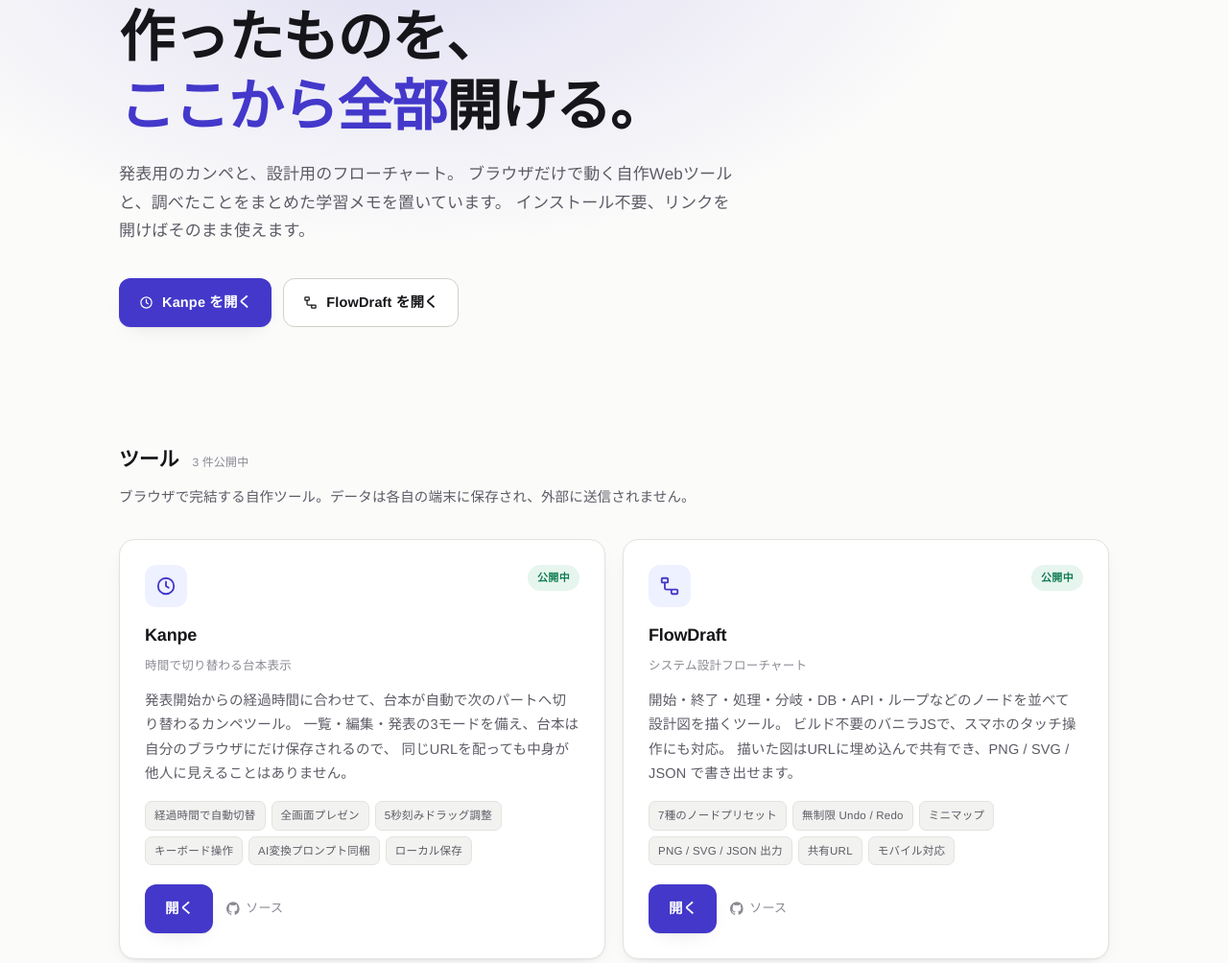
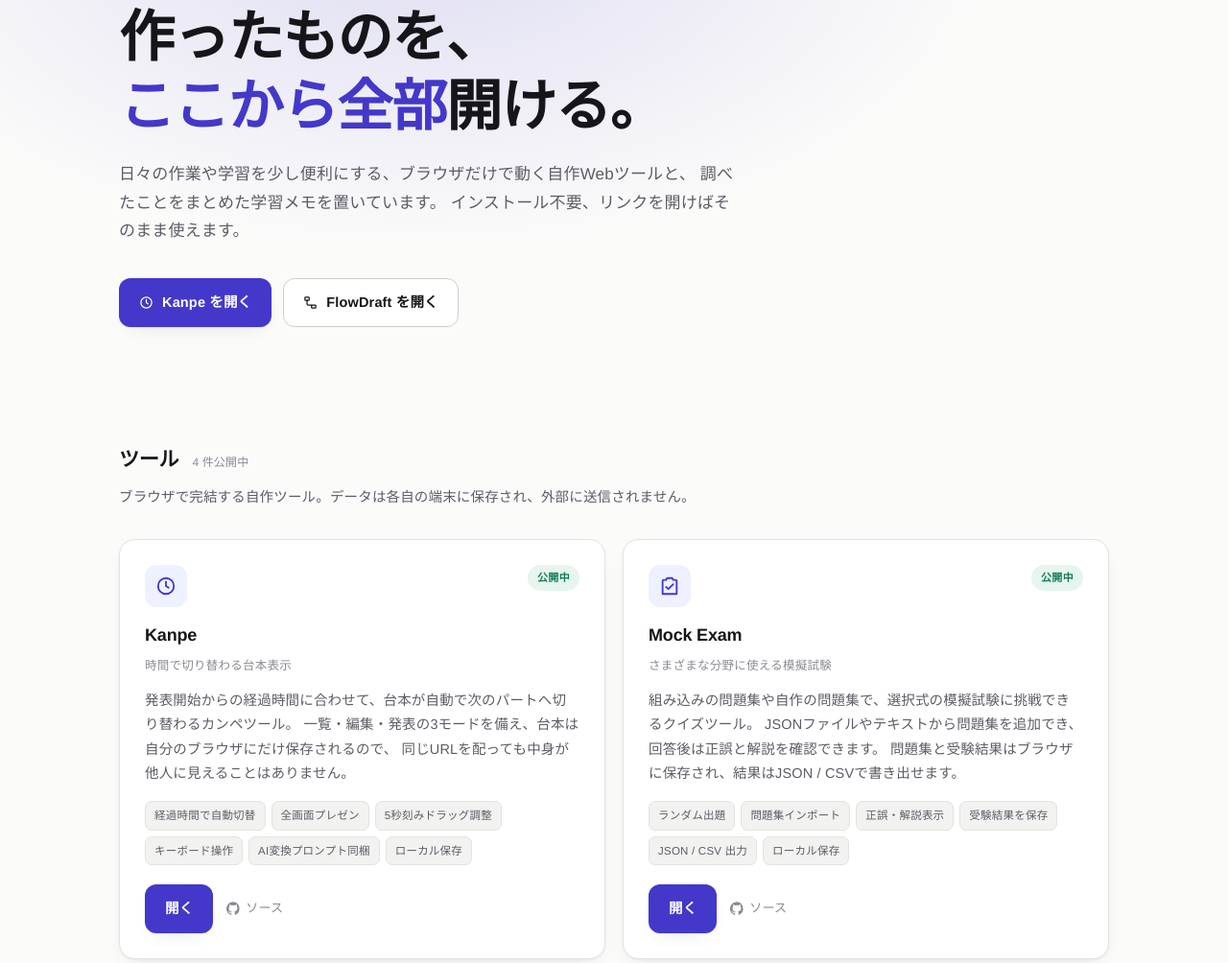
Before and after one commit to kazukibass/kazukibass.github.io, a plain HTML site: page index.html in a window 1280 px wide. Shown: the part 197-1201 px from the top of the page at 96% size. Drawn offline with Linux system fonts and the light colour scheme.

Commit message:
Add Mock Exam to tools

```diff
--- a/index.html
+++ b/index.html
@@ -4,7 +4,7 @@
 <meta charset="UTF-8">
 <meta name="viewport" content="width=device-width, initial-scale=1">
 <title>kazuki — 作ったもの置き場</title>
-<meta name="description" content="kazuki の制作物ハブ。Kanpe、FlowDraft などブラウザだけで動く自作Webツールと、学習メモをまとめています。">
+<meta name="description" content="kazuki の制作物ハブ。ブラウザですぐ使える自作Webツールと、調べたことをまとめた学習メモを公開しています。">
 <link rel="icon" href="favicon.svg" type="image/svg+xml">
 <meta name="theme-color" content="#ffffff" media="(prefers-color-scheme: light)">
 <meta name="theme-color" content="#0e0e0f" media="(prefers-color-scheme: dark)">
@@ -36,8 +36,8 @@
       <p class="eyebrow">Tools &amp; Notes</p>
       <h1>作ったものを、<br><em>ここから全部</em>開ける。</h1>
       <p class="lede">
-        発表用のカンペと、設計用のフローチャート。
-        ブラウザだけで動く自作Webツールと、調べたことをまとめた学習メモを置いています。
+        日々の作業や学習を少し便利にする、ブラウザだけで動く自作Webツールと、
+        調べたことをまとめた学習メモを置いています。
         インストール不要、リンクを開けばそのまま使えます。
       </p>
       <div class="cta">
@@ -56,7 +56,7 @@
   <!-- ============ TOOLS ============ -->
   <section id="tools">
     <div class="wrap">
-      <div class="sec-hd"><h2>ツール</h2><span class="cnt">3 件公開中</span></div>
+      <div class="sec-hd"><h2>ツール</h2><span class="cnt">4 件公開中</span></div>
       <p class="sec-sub">ブラウザで完結する自作ツール。データは各自の端末に保存され、外部に送信されません。</p>
 
       <div class="grid grid-2">
@@ -84,6 +84,35 @@
           <div class="card-act">
             <a class="btn btn-p" href="https://kazukibass.github.io/kanpe/" target="_blank" rel="noopener">開く</a>
             <a class="lnk" href="https://github.com/kazukibass/kanpe" target="_blank" rel="noopener">
+              <svg viewBox="0 0 24 24" fill="currentColor"><path d="M12 .5a12 12 0 0 0-3.8 23.4c.6.1.8-.3.8-.6v-2c-3.3.7-4-1.6-4-1.6-.6-1.4-1.4-1.8-1.4-1.8-1.1-.7.1-.7.1-.7 1.2.1 1.9 1.2 1.9 1.2 1.1 1.8 2.8 1.3 3.5 1 .1-.8.4-1.3.8-1.6-2.7-.3-5.5-1.3-5.5-5.9 0-1.3.5-2.4 1.2-3.2-.1-.3-.5-1.5.1-3.2 0 0 1-.3 3.3 1.2a11.5 11.5 0 0 1 6 0C17.3 4.9 18.3 5.2 18.3 5.2c.7 1.7.3 2.9.1 3.2.8.8 1.2 1.9 1.2 3.2 0 4.6-2.8 5.6-5.5 5.9.4.4.8 1.1.8 2.2v3.3c0 .3.2.7.8.6A12 12 0 0 0 12 .5z"/></svg>
+              ソース
+            </a>
+          </div>
+        </article>
+
+        <article class="card">
+          <div class="card-top">
+            <div class="ico"><svg viewBox="0 0 24 24" fill="none" stroke="currentColor" stroke-width="2" stroke-linecap="round" stroke-linejoin="round"><path d="M9 3h6l1 2h3a1 1 0 0 1 1 1v15H4V6a1 1 0 0 1 1-1h3z"/><path d="m8 13 2.5 2.5L16 10"/></svg></div>
+            <span class="badge b-live">公開中</span>
+          </div>
+          <h3>Mock Exam</h3>
+          <p class="role">さまざまな分野に使える模擬試験</p>
+          <p class="desc">
+            組み込みの問題集や自作の問題集で、選択式の模擬試験に挑戦できるクイズツール。
+            JSONファイルやテキストから問題集を追加でき、回答後は正誤と解説を確認できます。
+            問題集と受験結果はブラウザに保存され、結果はJSON / CSVで書き出せます。
+          </p>
+          <div class="chips">
+            <span class="chip">ランダム出題</span>
+            <span class="chip">問題集インポート</span>
+            <span class="chip">正誤・解説表示</span>
+            <span class="chip">受験結果を保存</span>
+            <span class="chip">JSON / CSV 出力</span>
+            <span class="chip">ローカル保存</span>
+          </div>
+          <div class="card-act">
+            <a class="btn btn-p" href="https://kazukibass.github.io/mock-exam/" target="_blank" rel="noopener">開く</a>
+            <a class="lnk" href="https://github.com/kazukibass/mock-exam" target="_blank" rel="noopener">
               <svg viewBox="0 0 24 24" fill="currentColor"><path d="M12 .5a12 12 0 0 0-3.8 23.4c.6.1.8-.3.8-.6v-2c-3.3.7-4-1.6-4-1.6-.6-1.4-1.4-1.8-1.4-1.8-1.1-.7.1-.7.1-.7 1.2.1 1.9 1.2 1.9 1.2 1.1 1.8 2.8 1.3 3.5 1 .1-.8.4-1.3.8-1.6-2.7-.3-5.5-1.3-5.5-5.9 0-1.3.5-2.4 1.2-3.2-.1-.3-.5-1.5.1-3.2 0 0 1-.3 3.3 1.2a11.5 11.5 0 0 1 6 0C17.3 4.9 18.3 5.2 18.3 5.2c.7 1.7.3 2.9.1 3.2.8.8 1.2 1.9 1.2 3.2 0 4.6-2.8 5.6-5.5 5.9.4.4.8 1.1.8 2.2v3.3c0 .3.2.7.8.6A12 12 0 0 0 12 .5z"/></svg>
               ソース
             </a>
```
